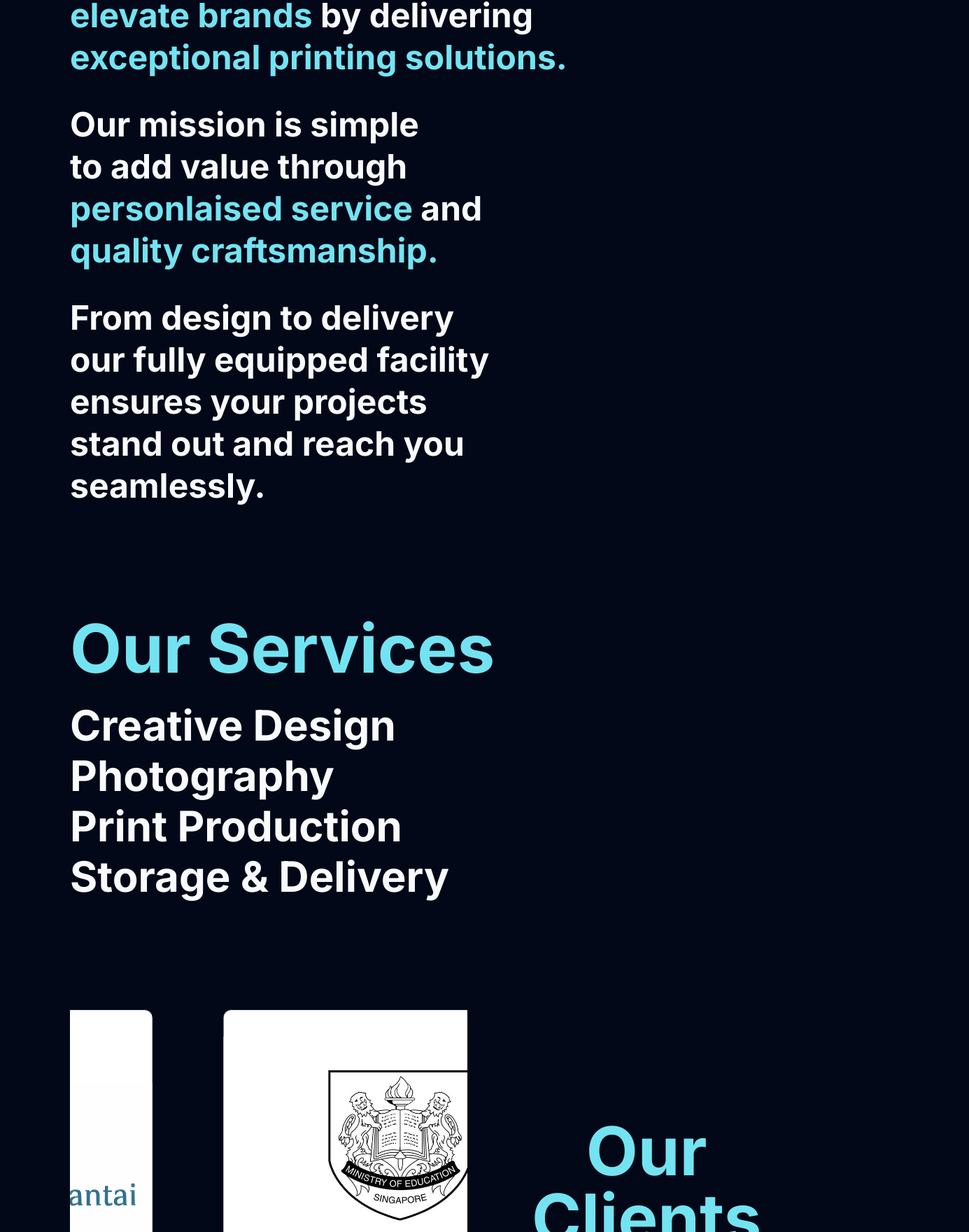
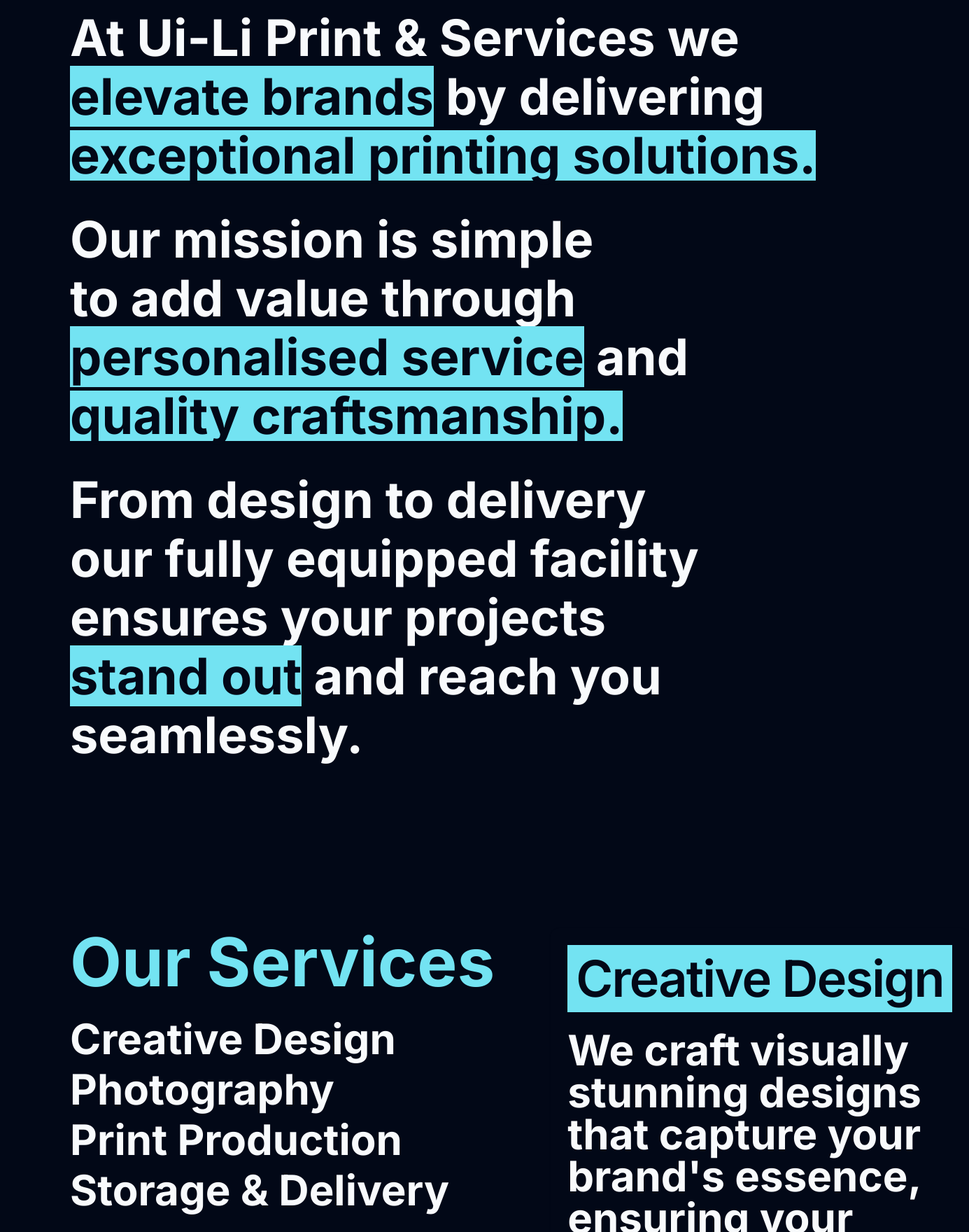
Before and after one commit to seanmarinass/uili-v2, a Next.js app: page / in a window 1280 px wide. Shown: the part 818-2578 px from the top of the page at 70% size, 1385 px wide, since content can reach past the window. Built offline with nearby package versions, Linux system fonts and the light colour scheme.

Commit message:
added service description to the service section

```diff
--- a/app/page.tsx
+++ b/app/page.tsx
@@ -6,7 +6,7 @@
 
 export default function Home() {
   return (
-    <main className="flex flex-col gap-[10rem] p-[6.25rem] justify-center align-middle items-center w-full">
+    <main className="flex flex-col gap-[15rem] p-[6.25rem] justify-center align-middle items-center w-full">
       <HomeSection />
       <AboutSection />
       <ServicesSection />
--- a/components/ImageCarousel.tsx
+++ b/components/ImageCarousel.tsx
@@ -16,7 +16,7 @@
 
   return (
     <div className="embla flex-grow" ref={emblaRef}>
-      <div className="embla__container w-[600px] h-[500px]">
+      <div className="embla__container max-w-[600px] h-[500px]">
         <div className="embla__slide">
           <Card className="w-[500px] h-[500px] aspect-square bg-white text-black flex justify-center align-middle items-center p-[1rem]">
             <div className="relative h-full w-full">
--- a/sections/AboutSection.tsx
+++ b/sections/AboutSection.tsx
@@ -1,29 +1,41 @@
 export default function AboutSection() {
   return (
-    <section className="text-5xl text-left w-full flex flex-col gap-[3rem] font-bold">
+    <section className="lg:text-7xl md:text-5xl text-3xl text-left w-full flex flex-col gap-[3rem] font-bold">
       <div className="flex flex-col gap-[0.75rem]">
         <p>At Ui-Li Print & Services we</p>
         <p>
-          <span className="text-primary">elevate brands</span> by delivering
+          <span className="bg-primary text-background w-fit">
+            elevate brands
+          </span>{" "}
+          by delivering
         </p>
-        <p className="text-primary">exceptional printing solutions.</p>
+        <p className="bg-primary text-background w-fit">
+          exceptional printing solutions.
+        </p>
       </div>
 
       <div className="flex flex-col gap-[0.75rem]">
         <p>Our mission is simple</p>
         <p>to add value through</p>
         <p>
-          <span className="text-primary">personlaised service </span>
+          <span className="bg-primary text-background w-fit">
+            personalised service
+          </span>{" "}
           and
         </p>
-        <p className="text-primary">quality craftsmanship.</p>
+        <p className="bg-primary text-background w-fit">
+          quality craftsmanship.
+        </p>
       </div>
 
       <div className="flex flex-col gap-[0.75rem]">
         <p>From design to delivery</p>
         <p>our fully equipped facility</p>
         <p>ensures your projects</p>
-        <p>stand out and reach you</p>
+        <p>
+          <span className="bg-primary text-background w-fit">stand out</span>{" "}
+          and reach you
+        </p>
         <p>seamlessly.</p>
       </div>
     </section>
--- a/sections/HomeSection.tsx
+++ b/sections/HomeSection.tsx
@@ -1,7 +1,7 @@
 export default function HomeSection() {
   return (
-    <section className="w-full text-9xl">
-      <h2 className="text-9xl">All your</h2>
+    <section className="w-full md:text-9xl text-5xl">
+      <h2 className="md:text-9xl text-6xl">All your</h2>
 
       <h2 className="font-bold">marketing needs</h2>
 
--- a/sections/ServicesSection.tsx
+++ b/sections/ServicesSection.tsx
@@ -1,33 +1,73 @@
-import {
-  HoverCard,
-  HoverCardContent,
-  HoverCardTrigger,
-} from "@/components/ui/hover-card";
-import Image from "next/image";
+"use client";
 
-const services: string[] = [
-  "Creative Design",
-  "Photography",
-  "Print Production",
-  "Storage & Delivery",
+import { Card, CardContent, CardHeader, CardTitle } from "@/components/ui/card";
+import { useState } from "react";
+
+// Define a type for Service
+type Service = {
+  title: string;
+  description: string;
+};
+
+// Services array with titles and descriptions
+const services: Service[] = [
+  {
+    title: "Creative Design",
+    description:
+      "We craft visually stunning designs that capture your brand's essence, ensuring your message resonates with your audience.",
+  },
+  {
+    title: "Photography",
+    description:
+      "Our photography services deliver high-quality, professional images that bring your vision to life with precision and creativity.",
+  },
+  {
+    title: "Print Production",
+    description:
+      "We offer end-to-end print production solutions, delivering vibrant, high-quality prints that meet your marketing and promotional needs.",
+  },
+  {
+    title: "Storage & Delivery",
+    description:
+      "We handle the secure storage and timely delivery of your printed materials, ensuring they reach your audience without a hitch.",
+  },
 ];
 
 export default function ServicesSection() {
+  const [hoveredIndex, setHoveredIndex] = useState<number>(0);
+
   return (
-    <section className="w-full flex flex-col font-bold gap-[2rem]">
-      <h2 className="text-8xl text-primary">Our Services</h2>
+    <section className="flex w-full gap-[5rem]">
+      <div className="flex flex-col w-fit font-bold gap-[2rem] text-nowrap">
+        <h2 className="text-8xl text-primary">Our Services</h2>
 
-      <div className="w-full flex flex-col gap-[0.75rem]">
-        {services.map((service, index) => (
-          <HoverCard key={index}>
-            <HoverCardTrigger asChild>
-              <p className="text-6xl hover:text-7xl transition-all ease-in-out delay-50 duration-300">
-                {service}
-              </p>
-            </HoverCardTrigger>
-          </HoverCard>
-        ))}
+        <div className="w-full flex flex-col gap-[0.75rem]">
+          {services.map((service, index) => (
+            <div
+              key={index}
+              className="text-6xl hover:text-7xl transition-all ease-in-out delay-50 duration-300 cursor-pointer"
+              onMouseEnter={() => setHoveredIndex(index)}
+              onMouseLeave={() => setHoveredIndex(-1)}
+            >
+              {service.title}
+            </div>
+          ))}
+        </div>
       </div>
+      {hoveredIndex !== -1 && (
+        <div className="flex flex-grow justify-center items-center align-middle font-bold">
+          <Card className="w-full max-w-[50rem] border-none">
+            <CardHeader>
+              <CardTitle className="text-7xl text-nowrap bg-primary text-background w-fit p-[0.75rem]">
+                {services[hoveredIndex].title}
+              </CardTitle>
+            </CardHeader>
+            <CardContent className="text-6xl">
+              {services[hoveredIndex].description}
+            </CardContent>
+          </Card>
+        </div>
+      )}
     </section>
   );
 }
```
